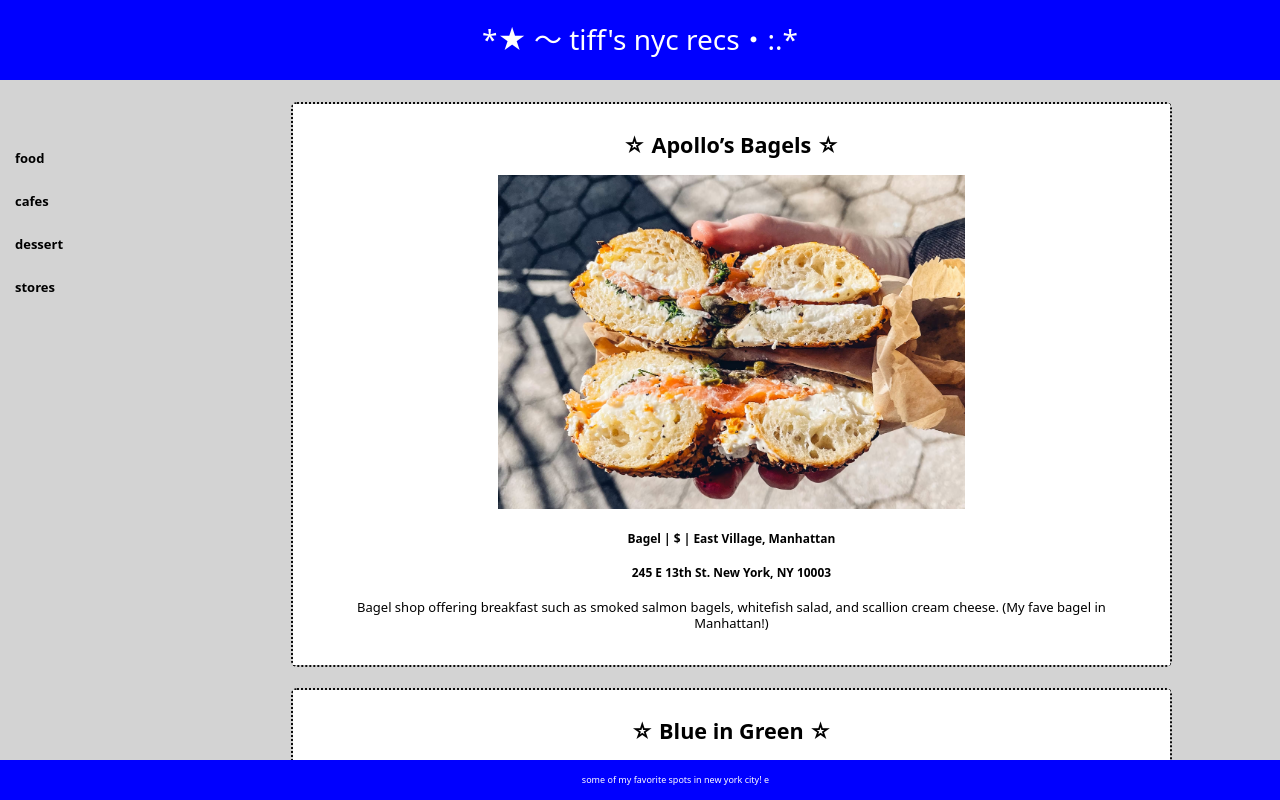
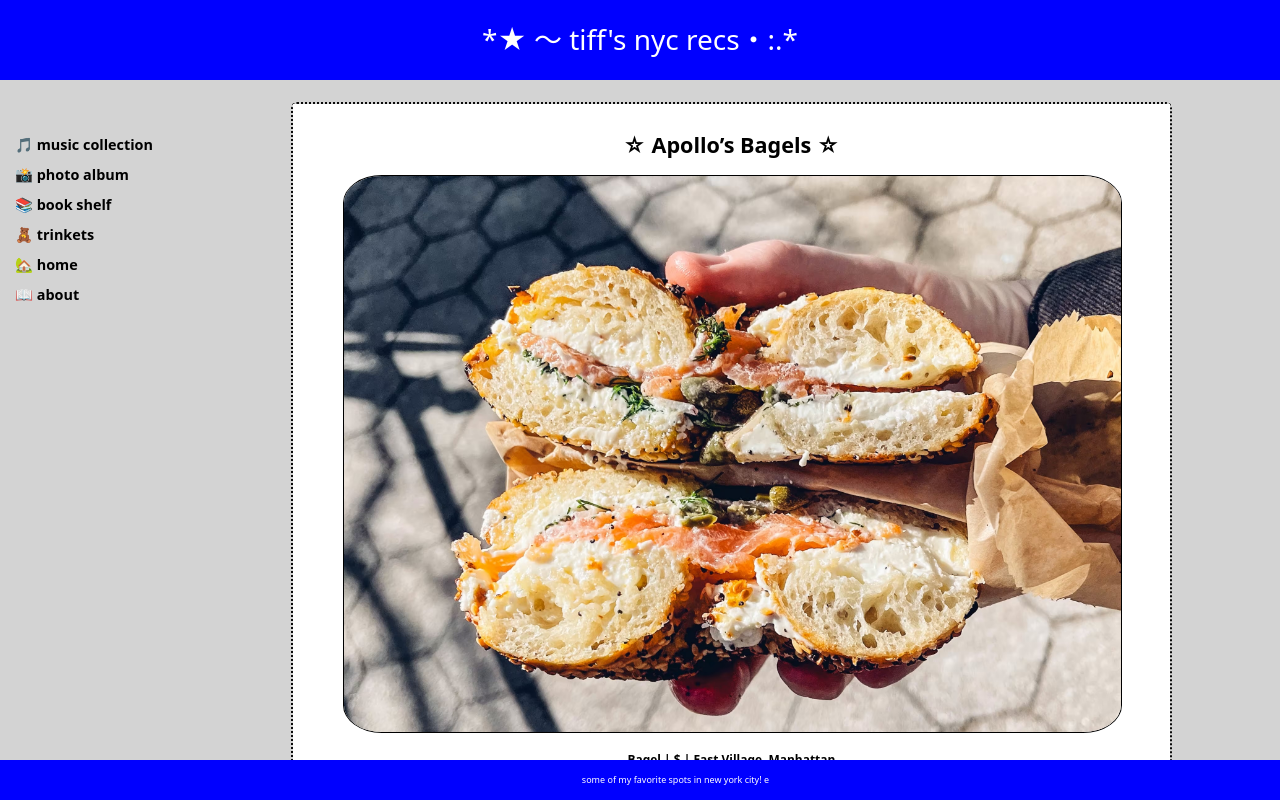
Before and after one commit to tifflawl/project_three, a React (Vite) app: page / in a window 1280 px wide. Built offline with nearby package versions, Linux system fonts and the light colour scheme.

Commit message:
add image hover

```diff
--- a/data.json
+++ b/data.json
@@ -304,7 +304,7 @@
       },
       "price": "$$",
       "type": "Museum",
-      "description": "worth a visit",
+      "description": "quintessential nyc museum, 5 floors, rooftop, sculpture garden. worth a visit",
       "image": {
         "exterior": "src/assets/moma 01.jpg",
         "interior": ""
@@ -374,7 +374,7 @@
         "days": null,
         "closed": null
       },
-      "price": null,
+      "price": "$$",
       "type": "Bar",
       "description": "My favorite club in NYC. Huge outdoor space, great sound system, curated bookings.",
       "image": {
@@ -422,7 +422,7 @@
         "days": null,
         "closed": null
       },
-      "price": null,
+      "price": "$-$$",
       "type": "Bookstore",
       "description": "Eclectic nonprofit art bookstore & gallery offering a large selection of publications by artists. They hold an annual art book fair that's definitely worth a visit!",
       "image": {
@@ -446,7 +446,7 @@
         "days": null,
         "closed": null
       },
-      "price": null,
+      "price": "$$",
       "type": "Bar",
       "description": "Hi-fi record bar with food & drink offerings plus an intimate performance space & vegan cafe.",
       "image": {
@@ -542,7 +542,7 @@
         "days": null,
         "closed": null
       },
-      "price": null,
+      "price": "$",
       "type": "Cafe",
       "description": "Contemporary micro roastery serving coffee and pastries in a plant-filled space with a skylight.",
       "image": {
--- a/src/App.css
+++ b/src/App.css
@@ -38,9 +38,10 @@
 .side-bar {
   grid-area: side-bar;
   display: flex;
+  grid-template-rows: 0fr 0fr 0fr 0fr 1fr;
   flex-direction: column;
-  justify-content: flex-start;
-  align-items: flex-start;
+  justify-content: baseline;
+  align-items: start;
   background-color: lightgray;
   font-weight: 600;
   text-align: left;
@@ -137,4 +138,20 @@
 
 img {
   width: 60%;
+  height: auto;
+  border-radius: 5%;
+  border: 1px solid #000000;
 }
+
+.image {
+  opacity: 1;
+  display: block;
+  width: 100%;
+  height: auto;
+  transition: 0.5s ease;
+  backface-visibility: hidden;
+}
+
+.imgcontainer:hover .image {
+  opacity: 0.8;
+}
--- a/src/components/Nycrec.jsx
+++ b/src/components/Nycrec.jsx
@@ -7,9 +7,11 @@
             ☆ {nycrec.name} ☆
           </a>
         </h2>
-        <a href={nycrec.website} target="_blank">
-          <img src={nycrec.image.exterior} />
-        </a>
+        <div className="imgcontainer">
+          <a href={nycrec.website} target="_blank">
+            <img src={nycrec.image.exterior} class="image" />
+          </a>
+        </div>
 
         <h5>
           {nycrec.type} | {nycrec.price} | {nycrec.location.neighborhood}, {}
--- a/src/components/SideBar.jsx
+++ b/src/components/SideBar.jsx
@@ -2,10 +2,24 @@
   return (
     <div className="side-bar">
       <div className="side-info">
-        <p>food</p>
-        <p>cafes</p>
-        <p>dessert</p>
-        <p>stores</p>
+        <div>
+          🎵 <a href="#music">music collection</a>
+        </div>
+        <div>
+          📸 <a href="#photo">photo album</a>
+        </div>
+        <div>
+          📚 <a href="#book">book shelf</a>
+        </div>
+        <div>
+          🧸 <a href="#trinkets">trinkets</a>
+        </div>
+        <div>
+          🏡 <a href="index.html">home</a>
+        </div>
+        <div>
+          📖 <a href="about.html">about</a>
+        </div>
       </div>
     </div>
   )
```
